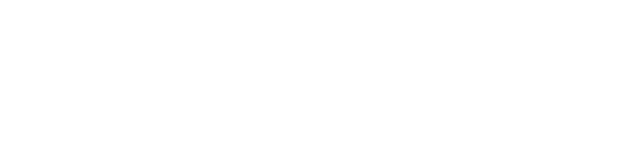
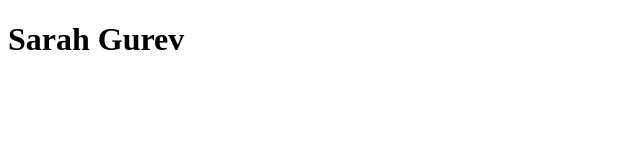
Before and after one commit to sarahgurev/visualization, a plain HTML site: page index.html in a window 1280 px wide. Shown: the whole page, without its empty margins (0-640 px from the left). Drawn offline with Linux system fonts and the light colour scheme.

Commit message:
projects

```diff
--- a/index.html
+++ b/index.html
@@ -6,6 +6,7 @@
     <title>Sarah Gurev</title>
 </head>
 <body>
+    <h1>Sarah Gurev</h1>
 
 </body>
 </html>
```
Also changed, not shown: projects/A2/A2_report.html (renamed from A2_report.html).
